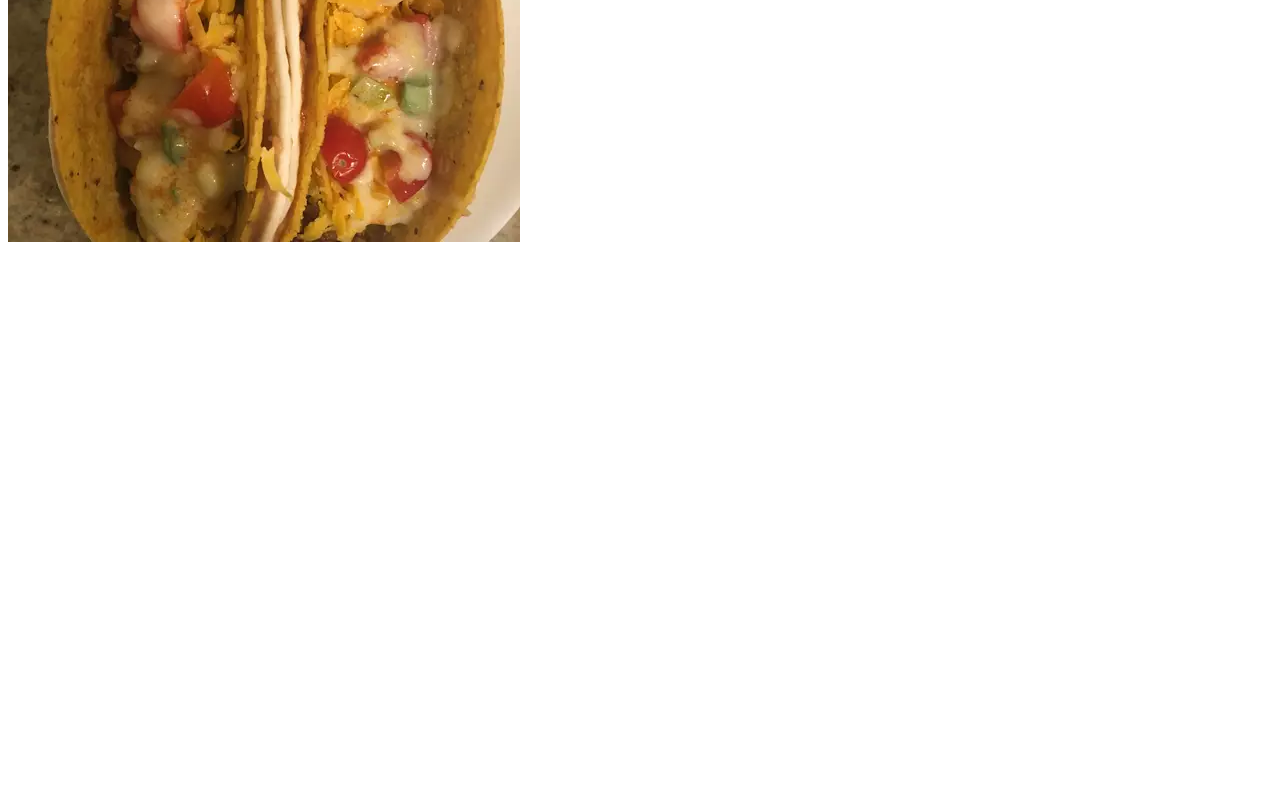
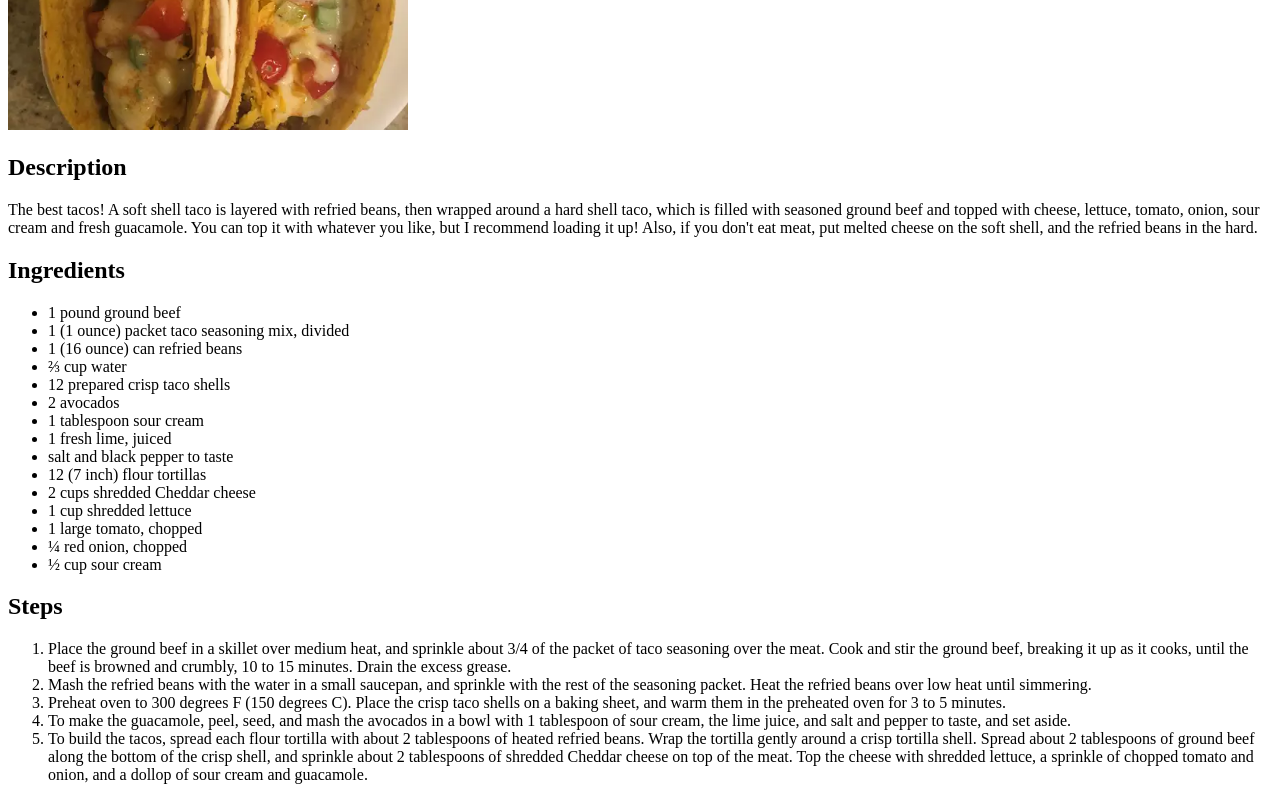
Before and after one commit to Suvansarkar/odin-recipes, a plain HTML site: page Recipes/taco.html in a window 1280 px wide. Shown: the part 350-1150 px from the top of the page. Before the commit the page ends 800 px from the top, so only its background shows below. Drawn offline with Linux system fonts and the light colour scheme.

Commit message:
Filled taco.html with the recipe content

```diff
--- a/Recipes/taco.html
+++ b/Recipes/taco.html
@@ -7,8 +7,34 @@
 </head>
 <body>
     <h1>Double Decker Tacos Recipe</h1>
-    <img src="tacos.webp">
-
-
+    <img src="tacos.webp" height="400">
+    <h2>Description</h2>
+    <p>The best tacos! A soft shell taco is layered with refried beans, then wrapped around a hard shell taco, which is filled with seasoned ground beef and topped with cheese, lettuce, tomato, onion, sour cream and fresh guacamole. You can top it with whatever you like, but I recommend loading it up! Also, if you don't eat meat, put melted cheese on the soft shell, and the refried beans in the hard.</p>
+    <h2>Ingredients</h2>
+    <ul>
+        <li>1 pound ground beef</li>
+        <li>1 (1 ounce) packet taco seasoning mix, divided</li>
+        <li>1 (16 ounce) can refried beans</li>
+        <li>⅔ cup water</li>
+        <li>12 prepared crisp taco shells</li>
+        <li>2 avocados</li>
+        <li>1 tablespoon sour cream</li>
+        <li>1 fresh lime, juiced</li>
+        <li>salt and black pepper to taste</li>
+        <li>12 (7 inch) flour tortillas</li>
+        <li>2 cups shredded Cheddar cheese</li>
+        <li>1 cup shredded lettuce</li>
+        <li>1 large tomato, chopped</li>
+        <li>¼ red onion, chopped</li>
+        <li>½ cup sour cream</li>
+    </ul>
+    <h2>Steps</h2>
+    <ol>
+        <li>Place the ground beef in a skillet over medium heat, and sprinkle about 3/4 of the packet of taco seasoning over the meat. Cook and stir the ground beef, breaking it up as it cooks, until the beef is browned and crumbly, 10 to 15 minutes. Drain the excess grease.</li>
+        <li>Mash the refried beans with the water in a small saucepan, and sprinkle with the rest of the seasoning packet. Heat the refried beans over low heat until simmering.</li>
+        <li>Preheat oven to 300 degrees F (150 degrees C). Place the crisp taco shells on a baking sheet, and warm them in the preheated oven for 3 to 5 minutes.</li>
+        <li>To make the guacamole, peel, seed, and mash the avocados in a bowl with 1 tablespoon of sour cream, the lime juice, and salt and pepper to taste, and set aside.</li>
+        <li>To build the tacos, spread each flour tortilla with about 2 tablespoons of heated refried beans. Wrap the tortilla gently around a crisp tortilla shell. Spread about 2 tablespoons of ground beef along the bottom of the crisp shell, and sprinkle about 2 tablespoons of shredded Cheddar cheese on top of the meat. Top the cheese with shredded lettuce, a sprinkle of chopped tomato and onion, and a dollop of sour cream and guacamole.</li>
+    </ol>
 </body>
 </html>
```
